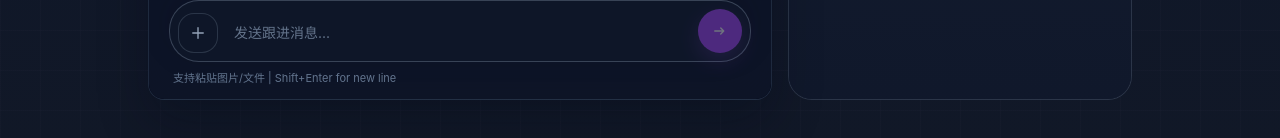
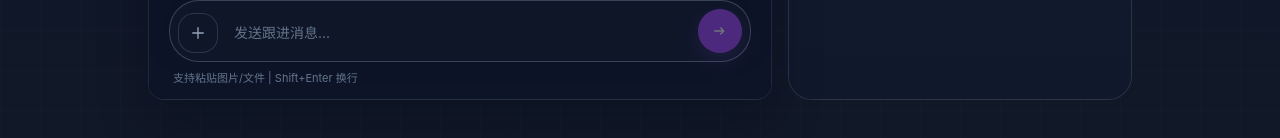
Before and after one commit to Hellco3/Ai-Manager-for-codex-and-claude, a React (Vite) app in the folder web/: page / in a window 1280 px wide. Shown: the part 730-868 px from the top of the page. Built offline with nearby package versions, Linux system fonts and the light colour scheme.

Commit message:
fix: ChatInput final alignment touch-ups

```diff
--- a/web/src/components/chat/ChatInput.tsx
+++ b/web/src/components/chat/ChatInput.tsx
@@ -1,5 +1,5 @@
 import React, { useState, useRef, useCallback, useEffect } from 'react';
-import { t } from '../../i18n.js';
+import { langName, t } from '../../i18n.js';
 import { useUploadStore } from '../../store/upload-store.js';
 import FilePreview from './FilePreview.jsx';
 
@@ -10,6 +10,7 @@ interface ChatInputProps {
 }
 
 export default function ChatInput({ onSend, isDisabled, sessionId }: ChatInputProps) {
+  const isZh = langName === 'zh';
   const [text, setText] = useState('');
   const [isDragOver, setIsDragOver] = useState(false);
   const textareaRef = useRef<HTMLTextAreaElement>(null);
@@ -243,8 +244,8 @@ export default function ChatInput({ onSend, isDisabled, sessionId }: ChatInputPr
             onClick={handleCameraButtonClick}
             disabled={isDisabled || !isOnline}
             className="icon-button h-10 w-10 md:hidden"
-            title="Camera"
-            aria-label="Camera"
+            title={isZh ? '拍照上传' : 'Camera'}
+            aria-label={isZh ? '拍照上传' : 'Camera'}
           >
             <svg className="h-[18px] w-[18px]" fill="none" viewBox="0 0 24 24" stroke="currentColor" aria-hidden="true">
               <path strokeLinecap="round" strokeLinejoin="round" strokeWidth={1.8} d="M3 9a2 2 0 012-2h2l1.2-2h7.6L17 7h2a2 2 0 012 2v8a2 2 0 01-2 2H5a2 2 0 01-2-2V9zm9 8a4 4 0 100-8 4 4 0 000 8z" />
@@ -308,7 +309,7 @@ export default function ChatInput({ onSend, isDisabled, sessionId }: ChatInputPr
       </div>
 
       <p id="upload-hint" className="mt-2 px-1 text-[11px] text-slate-500">
-        {t.upload?.pasteHint ?? 'Paste images/files supported'} | Shift+Enter for new line
+        {t.upload?.pasteHint ?? 'Paste images/files supported'} | {isZh ? 'Shift+Enter 换行' : 'Shift+Enter for new line'}
       </p>
     </div>
   );
```
